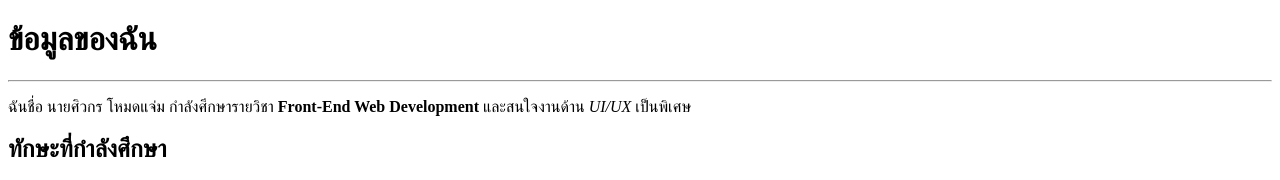
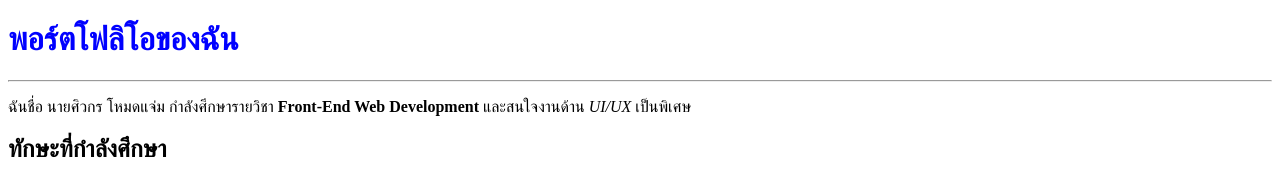
Before and after one commit to 68160022-coder/Lab1_gitrepos, a plain HTML site: page index.html in a window 1280 px wide. Shown: the top 180 px of the page. Drawn offline with Linux system fonts and the light colour scheme.

Commit message:
ทดลองเปลี่ยนสี h1

```diff
--- a/index.html
+++ b/index.html
@@ -7,7 +7,7 @@
 </head>
 
 <body>
-    <h1>ข้อมูลของฉัน</h1>
+    <h1 style="color: blue;">พอร์ตโฟลิโอของฉัน</h1>
     <hr>
     <p>ฉันชื่อ นายศิวกร โหมดแจ่ม กำลังศึกษารายวิชา <strong>  Front-End Web Development</strong>
      และสนใจงานด้าน <em>UI/UX</em> เป็นพิเศษ
```
